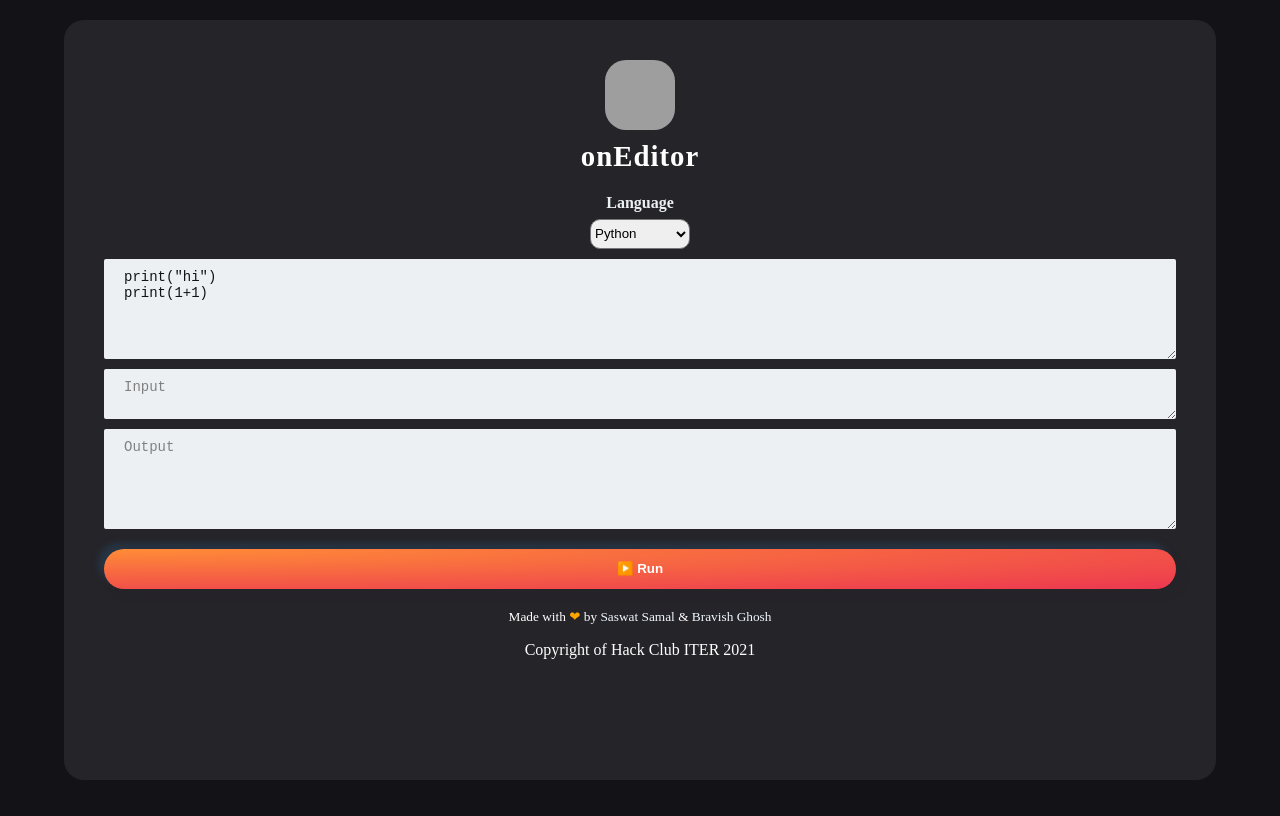
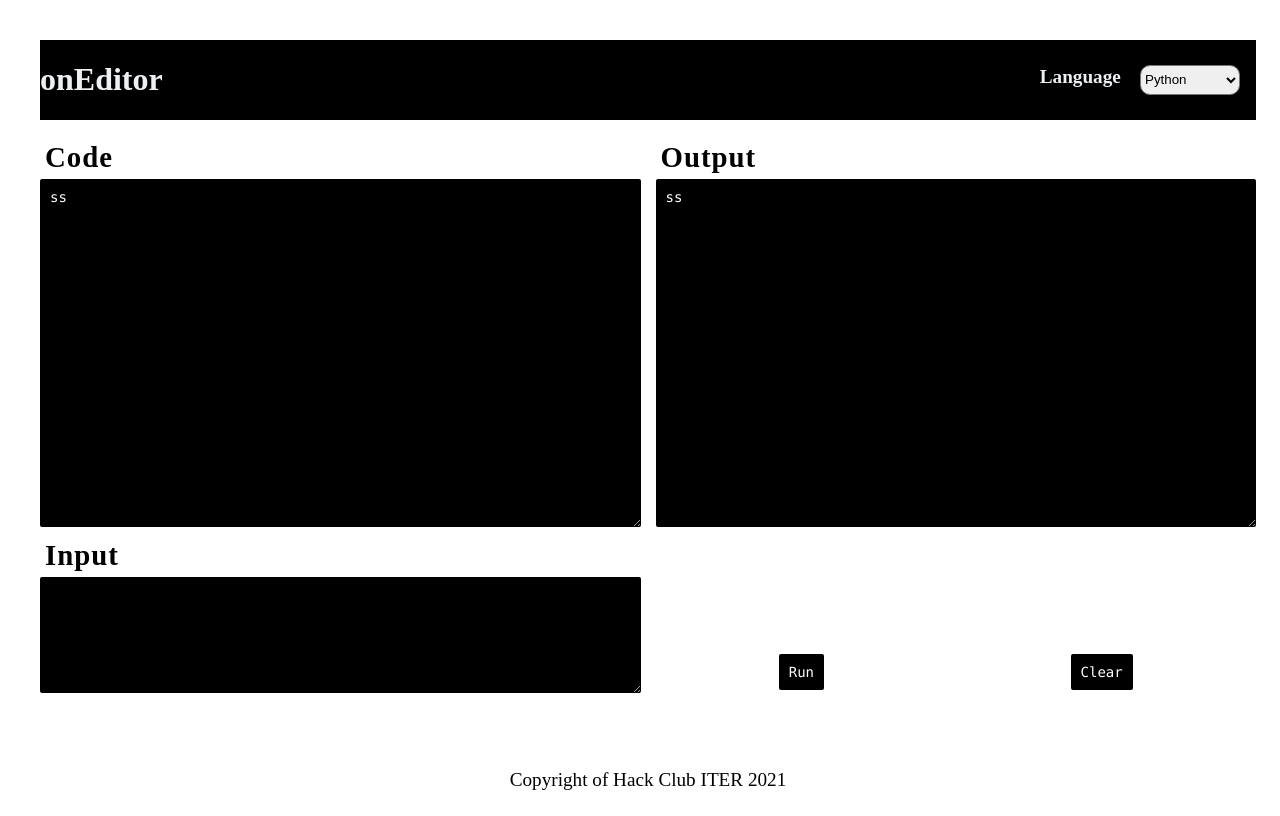
Before and after one commit to hackclubiter/onEditor, a plain HTML site: page index.html in a window 1280 px wide. Drawn offline with nearby package versions, Linux system fonts and the light colour scheme; grey boxes are pictures that could not be loaded; a web font is replaced by a local one.

Commit message:
Major UI Update

```diff
--- /dev/null
+++ b/CSS/desktop.css
@@ -0,0 +1,151 @@
+main{
+    box-sizing: border-box;
+    padding: 2em;
+    height: 100vh !important;
+    width: 100vw !important;
+}
+
+.header{
+    display: flex;
+    justify-content: space-between;
+    align-items: center;
+    margin-bottom: 1em;
+    background-color: #000000;
+}
+.header-left{
+    display: flex;
+    align-items: center;
+}
+.brand-logo img{
+    width: 100px;
+    height: 100px;
+    margin-right: 1em;
+}
+.brand-title{
+    font-size: 2em;
+    font-weight: bold;
+    color: #ecf0f3;
+}
+.header-right{
+    display: flex;
+    align-items: center;
+}
+.header-right .lang{
+    color: #ecf0f3;
+    font-size: 1.2em;
+    margin-right: 1em;
+    margin-bottom: 0.8vh
+}
+.header-right .options{
+margin-right: 1em;
+}
+
+
+
+.container {
+    display: grid;
+    grid-auto-columns: 1fr;
+    grid-template-columns: 1fr 1fr;
+    grid-template-rows: 3fr 0.4fr;
+    gap: 50px 15px;
+    grid-template-areas:
+      ". ."
+      ". .";
+      margin-bottom: 100px;
+  }
+  .title{
+    grid-area: 1 / 1 / 2 / 2;
+    font-size: 1.8rem;
+    font-weight: 900;
+    color: #000000;
+    letter-spacing: 1px;
+    padding: 5px;
+
+  }
+  textarea{
+    grid-area: 1 / 1 / 2 / 2;
+    background-color: rgb(0, 0, 0);
+    color: rgb(255, 255, 255);
+    font-family: Consolas, monospace;
+    font-size: 14px;
+    padding: 10px;
+    border-radius: 2px;
+    border: none;
+    outline: none;
+    box-sizing: border-box;
+    width: 100%;
+    height: 100%;
+  }
+
+    .button-container{
+        grid-area: 2 / 2 / 3 / 2;
+        display: flex;
+        justify-content: space-around;
+        align-items: center;
+        width: 100%;
+        height: 100%;
+        margin-top: 80px;
+    }
+    .button{
+        background-color: rgb(0, 0, 0);
+        color: rgb(255, 255, 255);
+        font-family: Consolas, monospace;
+        font-size: 14px;
+        padding: 10px;
+        border-radius: 2px;
+        border: none;
+        outline: none;
+        box-sizing: border-box;
+    }
+
+    footer{
+        position: relative;
+        bottom: 0;
+        width: 100%;
+        display: flex;
+        justify-content: center;
+        align-items: center;
+        color: #000000;
+        font-size: 1.2em;
+    }
+    @media screen and (min-width: 601px) {
+        .error .message{
+            display: none;
+        }
+        .error-btn{
+            display: none;
+        }
+
+    }
+@media screen and (max-width: 600px) {
+    body{
+        box-sizing: border-box;
+        padding: 0em;
+        background-color: #000000 !important;
+    }
+    .error{
+        display: flex;
+        justify-content: center;
+        align-items: center;
+
+        background-color: #000000;
+        color: #ecf0f3;
+        position: absolute;
+        top: 0;
+        left: 0;
+        z-index: 1;
+        margin:50px ;
+
+    }
+    .error-btn{
+        display: flex;
+    }
+
+    .header{
+        display: none;
+    }
+    .container{
+        display: none;
+    }
+
+}
--- a/CSS/style.css
+++ b/CSS/mob.css
@@ -19,9 +19,8 @@ body {
     font-family: Phantom Sans;
 }
 .container {
-    position: relative;
+    position: absolute;
     width: 90%;
-    height: 95%;
     border-radius: 20px;
     padding: 40px;
     box-sizing: border-box;
--- a/index.html
+++ b/index.html
@@ -1,46 +1,62 @@
 <!DOCTYPE html>
 <html lang="en">
 <head>
-  <title>Online Compiler</title>
     <meta name="viewport" content="width=device-width,initial-scale=1" />
     <script src="https://cdnjs.cloudflare.com/ajax/libs/jquery/3.5.1/jquery.min.js"></script>
-  <link rel="stylesheet" href="./CSS/style.css" />
+
     <meta charset="UTF-8" />
     <meta http-equiv="X-UA-Compatible" content="" />
     <link rel="shortcut icon" href="https://avatars.githubusercontent.com/u/73450347?s=100&v=4" type="image/x-icon">
+    <link rel="stylesheet" href="./CSS/desktop.css">
 </head>
+<body>
+<main>
+    <div class="error">
+        <p class="message">Please use a larger device to open this else use our mobile version of this code editor.</p>
+        <a class="error-btn" href="./mob.html"><button>Go here</button></a>
+    </div>
+    <div class="header">
+        <div class="header-left">
+            <div class="brand-logo">
+            </div>
+            <h1 class="brand-title">onEditor</h1>
+        </div>
+        <div class="header-right">
 
- <body>
-    <div class="container">
-        <div class="brand-logo"></div>
-        <h1 class="brand-title">onEditor</h1>
-        <h4 style="font-size: 1rem; margin-bottom: 0.8vh;">Language</h4>
-
+            <div class="lang">
+                <h4>Language</h4>
+            </div>
+            <div class="options">
                 <select id="lang" style="width:100px; border-radius: 10px !important; height: 30px;">
                     <option selected="selected">Python</option>
                     <option>Java</option>
                     <option>C++</option>
                     <option>C</option>
                 </select>
-
-
-        <textarea id="source" style="height: 100px;">
-print("hi")
-print(1+1)
-        </textarea>
-
-
-        <textarea id="input" placeholder="Input" style="height: 50px !important;"></textarea>
-
-        <textarea readonly="readonly" id="output" placeholder="Output" style="height: 100px;"></textarea>
-        <button id="run" onclick="run()">▶️ Run</button>
-
+            </div>
+        </div>
+    </div>
+    <div class="container">
+        <div class="code">
+            <div class="code-title title">Code</div>
+            <textarea class="code-textarea">ss</textarea>
+        </div>
+        <div class="output">
+            <div class="output-title title">Output</div>
+            <textarea class="output-textarea">ss</textarea>
+        </div>
+        <div class="button-container">
+            <button class="run-button button">Run</button>
+            <button class="clear-button button">Clear</button>
+        </div>
+        <div class="input">
+            <div class="input-title title">Input</div>
+            <textarea class="input-textarea"></textarea>
+        </div>
+    </div>
     <footer>
-            <p style="font-size: smaller;"> Made with <span style="color: orange;">❤</span>  by <a href="https://github.com/saswatsamal" style="color: aliceblue; text-decoration: none;">Saswat Samal</a> & <a href="https://github.com/LoopGlitch26" style="color: aliceblue; text-decoration: none;">Bravish Ghosh</a></p>
             <p>Copyright of Hack Club ITER 2021</p>
     </footer>
-
-   <script src="./JS/index.js"></script>
-  </div>
+</main>
 </body>
 </html>
```
Also changed, not shown: mob.html (added, +45 -0 lines). Lines whose indentation alone changed are shown as unchanged.
